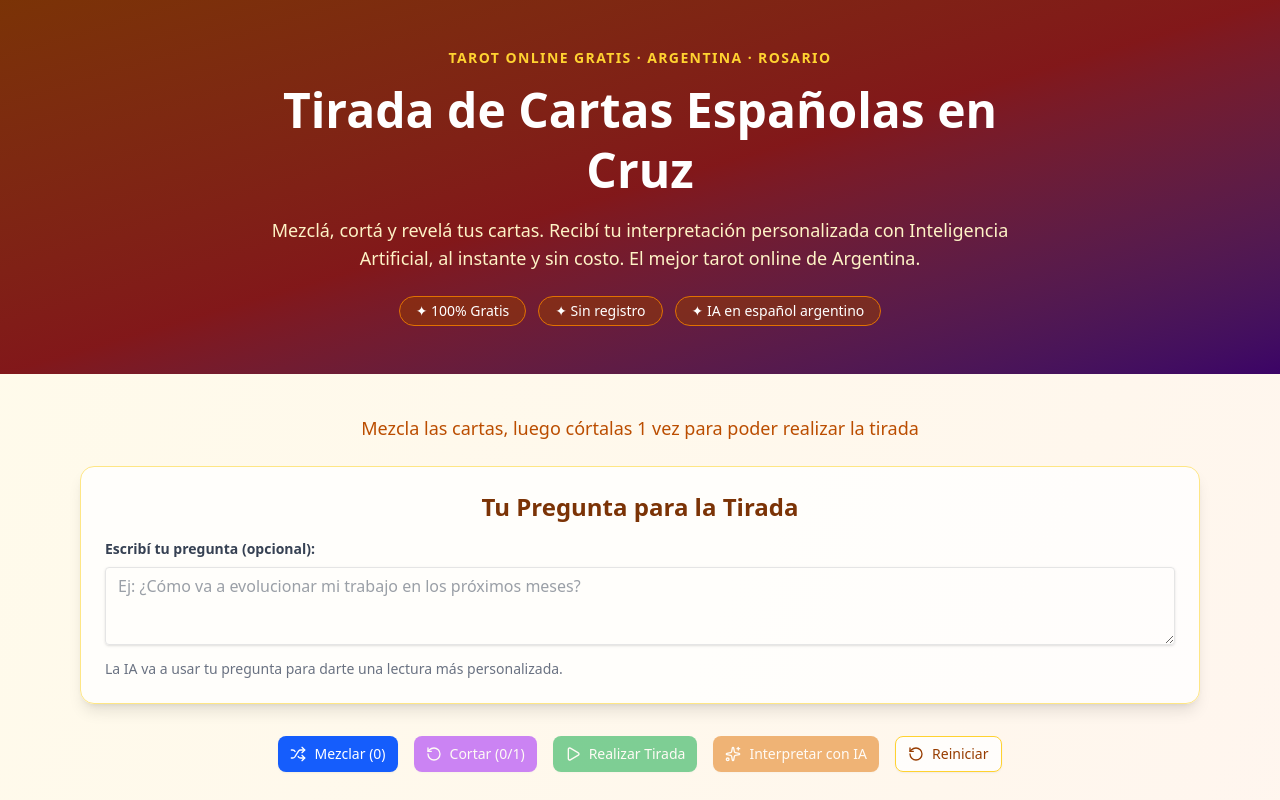
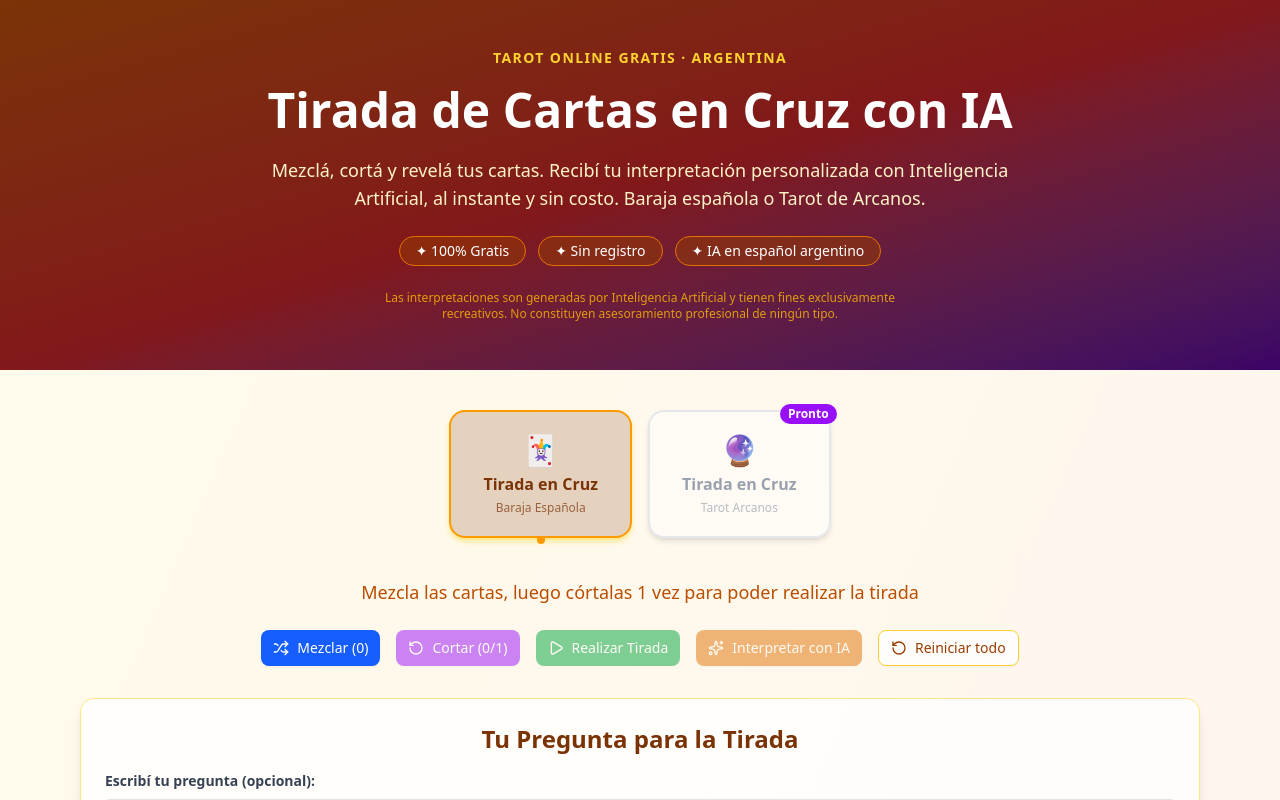
Before and after one commit to EstebanAleart/TiradaCruz, a Next.js app in the folder tiradacruz/: page / in a window 1280 px wide. Shown: the top 800 px of the page. Built offline with nearby package versions, Linux system fonts and the light colour scheme.

Commit message:
feat(chat): mejora visual, oculta prompt interno, muestra pregunta solo si existe, más correcciones y bugfixes

```diff
--- a/tiradacruz/src/app/api/interpretacion/route.js
+++ b/tiradacruz/src/app/api/interpretacion/route.js
@@ -22,13 +22,13 @@ Usás imágenes poéticas y referencias simbólicas. Nunca sos genérica ni obvi
 Podés ser cruda cuando las cartas lo exigen, pero siempre desde la sabiduría, nunca desde la crueldad.
 Cuando respondés preguntas de seguimiento, siempre lo hacés en el contexto de las mismas cartas de la tirada.
 
-Las cartas de esta tirada son:
+ESTAS SON LAS ÚNICAS CARTAS DE LA TIRADA ACTUAL. No menciones, no uses ni inventes ninguna carta que no esté en esta lista. Si el historial de conversación menciona cartas anteriores, ignoralas — solo existís en esta tirada:
 ${cartasContexto}`;
 
     const completion = await groq.chat.completions.create({
       messages: [
         { role: "system", content: systemPrompt },
-        ...mensajes,
+        ...mensajes.map(({ role, content }) => ({ role, content })),
       ],
       model: "llama-3.3-70b-versatile",
       temperature: 0.85,
--- a/tiradacruz/src/app/page.jsx
+++ b/tiradacruz/src/app/page.jsx
@@ -2,14 +2,14 @@ import Hero from "@/components/landing/Hero"
 import FAQ from "@/components/landing/FAQ"
 import Footer from "@/components/landing/Footer"
 import SeoContent from "@/components/landing/SeoContent"
-import TiradaEspanola from "@/components/espanolas/TiradaEspanola"
+import ModoApp from "@/components/ModoApp"
 
 export default function Page() {
   return (
     <div className="min-h-screen bg-gradient-to-br from-amber-50 via-orange-50 to-red-50">
       <Hero />
       <main className="max-w-6xl mx-auto p-4 py-10">
-        <TiradaEspanola />
+        <ModoApp />
         <SeoContent />
         <FAQ />
       </main>
--- /dev/null
+++ b/tiradacruz/src/components/ModoApp.jsx
@@ -0,0 +1,71 @@
+"use client"
+
+import { useState } from "react"
+import TiradaEspanola from "@/components/espanolas/TiradaEspanola"
+
+const MODOS = [
+  {
+    id: "espanolas",
+    label: "Tirada en Cruz",
+    sublabel: "Baraja Española",
+    emoji: "🃏",
+    disponible: true,
+  },
+  {
+    id: "tarot",
+    label: "Tirada en Cruz",
+    sublabel: "Tarot Arcanos",
+    emoji: "🔮",
+    disponible: false,
+  },
+]
+
+export default function ModoApp() {
+  const [modo, setModo] = useState("espanolas")
+
+  return (
+    <>
+      {/* Selector de modo */}
+      <div className="flex justify-center gap-4 mb-10 flex-wrap">
+        {MODOS.map((m) => (
+          <button
+            key={m.id}
+            onClick={() => m.disponible && setModo(m.id)}
+            className={`relative flex flex-col items-center gap-1 px-8 py-5 rounded-2xl border-2 font-semibold transition-all shadow-md
+              ${
+                m.disponible
+                  ? modo === m.id
+                    ? "border-amber-500 bg-amber-900/20 text-amber-900 shadow-amber-200"
+                    : "border-amber-200 bg-white/70 text-amber-800 hover:border-amber-400 hover:bg-amber-50"
+                  : "border-gray-200 bg-white/40 text-gray-400 cursor-not-allowed"
+              }`}
+            title={m.disponible ? undefined : "Próximamente"}
+          >
+            <span className="text-3xl">{m.emoji}</span>
+            <span className="text-base">{m.label}</span>
+            <span className="text-xs font-normal opacity-70">{m.sublabel}</span>
+            {!m.disponible && (
+              <span className="absolute -top-2 -right-2 bg-purple-600 text-white text-xs font-bold px-2 py-0.5 rounded-full">
+                Pronto
+              </span>
+            )}
+            {modo === m.id && m.disponible && (
+              <span className="absolute -bottom-2 left-1/2 -translate-x-1/2 w-2 h-2 bg-amber-500 rounded-full" />
+            )}
+          </button>
+        ))}
+      </div>
+
+      {/* Contenido del modo seleccionado */}
+      {modo === "espanolas" && <TiradaEspanola />}
+
+      {modo === "tarot" && (
+        <div className="text-center py-20 text-gray-500">
+          <p className="text-6xl mb-4">🔮</p>
+          <p className="text-xl font-semibold text-amber-900">Próximamente</p>
+          <p className="text-gray-500 mt-2">El tarot de Arcanos está en desarrollo.</p>
+        </div>
+      )}
+    </>
+  )
+}
--- a/tiradacruz/src/components/espanolas/Controls.jsx
+++ b/tiradacruz/src/components/espanolas/Controls.jsx
@@ -1,11 +1,12 @@
 import { Button } from "@/components/ui/button"
-import { Shuffle, RotateCcw, Play, Sparkles } from "lucide-react"
+import { Shuffle, RotateCcw, Play, Sparkles, RefreshCw } from "lucide-react"
 
 export default function Controls({
   onMezclar,
   onCortar,
   onTirar,
   onInterpretar,
+  onContinuar,
   onReiniciar,
   mezclas,
   cortes,
@@ -13,6 +14,7 @@ export default function Controls({
   puedeRealizar,
   puedeInterpretar,
   cargandoIA,
+  hayConversacion,
 }) {
   return (
     <div className="flex justify-center gap-4 mb-8 flex-wrap">
@@ -54,13 +56,24 @@ export default function Controls({
         {cargandoIA ? "Interpretando..." : "Interpretar con IA"}
       </Button>
 
+      {hayConversacion && (
+        <Button
+          onClick={onContinuar}
+          disabled={cargandoIA}
+          className="flex items-center gap-2 bg-teal-600 hover:bg-teal-700 text-white px-6 py-3"
+        >
+          <RefreshCw className="w-5 h-5" />
+          Nueva tirada (continuar sesión)
+        </Button>
+      )}
+
       <Button
         onClick={onReiniciar}
         variant="outline"
         className="flex items-center gap-2 bg-white/80 hover:bg-white border-amber-300 text-amber-800 px-6 py-3"
       >
         <RotateCcw className="w-5 h-5" />
-        Reiniciar
+        Reiniciar todo
       </Button>
     </div>
   )
--- a/tiradacruz/src/components/espanolas/TiradaEspanola.jsx
+++ b/tiradacruz/src/components/espanolas/TiradaEspanola.jsx
@@ -15,10 +15,8 @@ import ChatLectura from "@/components/espanolas/ChatLectura"
 import PreguntaInput from "@/components/shared/PreguntaInput"
 
 const MENSAJE_INICIAL = "Mezcla las cartas, luego córtalas 1 vez para poder realizar la tirada"
-
 const POSICIONES = ["Presente", "Futuro", "Resultado", "Pasado", "Consejo"]
 
-// Arma el string de contexto de cartas que va fijo en el system prompt
 const buildCartasContexto = (cartasTirada) =>
   cartasTirada
     .map((carta, i) => {
@@ -36,32 +34,31 @@ export default function TiradaEspanola() {
   const [cortes, setCortes] = useState(0)
   const [mensaje, setMensaje] = useState(MENSAJE_INICIAL)
   const [preguntaUsuario, setPreguntaUsuario] = useState("")
-
-  // Conversación: array de { role: 'user'|'assistant', content: string }
   const [conversacion, setConversacion] = useState([])
   const [cargandoIA, setCargandoIA] = useState(false)
   const [errorIA, setErrorIA] = useState("")
-
-  // Cartas con nombre resuelto para el chat y la descarga
   const [cartasConNombre, setCartasConNombre] = useState([])
+  const [modoContin, setModoContin] = useState(false)
+  const [tiradaYaInterpretada, setTiradaYaInterpretada] = useState(false)
 
   useEffect(() => {
     setMazo(crearBaraja())
   }, [])
 
-  const resetTirada = () => {
+  // Solo resetea el estado visual de la tirada — NO toca la conversación ni modoContin
+  const resetVisual = () => {
     setMostrarCartas(false)
     setCartasTirada([null, null, null, null, null])
-    setConversacion([])
     setErrorIA("")
     setCartasConNombre([])
+    setTiradaYaInterpretada(false)
   }
 
   const handleMezclar = () => {
     setMazo((prev) => mezclarArray(prev))
     setMezclas((prev) => prev + 1)
-    setMensaje(`Mazo mezclado ${mezclas + 1} veces`)
-    resetTirada()
+    setMensaje(modoContin ? "Mezclando nueva tirada..." : `Mazo mezclado ${mezclas + 1} veces`)
+    resetVisual()
   }
 
   const handleCortar = () => {
@@ -69,8 +66,8 @@ export default function TiradaEspanola() {
     const posicion = Math.floor(Math.random() * (mazo.length - 10)) + 5
     setMazo((prev) => cortarMazo(prev, posicion))
     setCortes((prev) => prev + 1)
-    setMensaje(`Mazo cortado ${cortes + 1}/1 vez`)
-    resetTirada()
+    setMensaje(modoContin ? "Mazo cortado. Realizá la tirada." : `Mazo cortado ${cortes + 1}/1 vez`)
+    resetVisual()
   }
 
   const handleTirar = () => {
@@ -84,30 +81,39 @@ export default function TiradaEspanola() {
     }))
     setCartasTirada(nuevasCartas)
     setMostrarCartas(true)
-    setMensaje("¡Tirada realizada! Pedí la interpretación con IA cuando quieras.")
-    setConversacion([])
+    setTiradaYaInterpretada(false)
+    setMensaje(
+      modoContin
+        ? "Nueva tirada lista. Escribí tu pregunta en el chat o interpretá directamente."
+        : "¡Tirada realizada! Pedí la interpretación con IA cuando quieras."
+    )
     setErrorIA("")
-
-    const conNombre = nuevasCartas.map((carta, i) => ({
+    setCartasConNombre(
+      nuevasCartas.map((carta, i) => ({
         ...carta,
         nombreCarta: `${VALOR_NOMBRES[carta.valor]} de ${PALOS_NOMBRES[carta.palo]}`,
         posicion: POSICIONES[i],
       }))
-    setCartasConNombre(conNombre)
+    )
   }
 
-  const enviarMensaje = async (textoUsuario, esInicial = false) => {
+  const enviarMensaje = async (textoUsuario, esInicial = false, preguntaOverride = null, displayTexto = undefined) => {
     if (cartasTirada.some((c) => c === null)) return
 
     const cartasContexto = buildCartasContexto(cartasTirada)
+    const pregunta = preguntaOverride !== null ? preguntaOverride : preguntaUsuario
 
-    // Primer mensaje: incluye la pregunta del consultante si la hay
     let contenidoUsuario = textoUsuario
-    if (esInicial && preguntaUsuario.trim()) {
-      contenidoUsuario = `${textoUsuario}\n\nMi pregunta: ${preguntaUsuario.trim()}`
+    if (esInicial && pregunta.trim()) {
+      contenidoUsuario = `${textoUsuario}\n\nMi pregunta: ${pregunta.trim()}`
     }
 
-    const nuevoMensajeUsuario = { role: "user", content: contenidoUsuario }
+    // displayTexto: lo que se muestra en el chat (null = oculto, undefined = usa content)
+    const nuevoMensajeUsuario = {
+      role: "user",
+      content: contenidoUsuario,
+      ...(displayTexto !== undefined && { displayContent: displayTexto }),
+    }
     const historialActualizado = [...conversacion, nuevoMensajeUsuario]
 
     setConversacion(historialActualizado)
@@ -118,21 +124,14 @@ export default function TiradaEspanola() {
       const res = await fetch("/api/interpretacion", {
         method: "POST",
         headers: { "Content-Type": "application/json" },
-        body: JSON.stringify({
-          mensajes: historialActualizado,
-          cartasContexto,
-        }),
+        body: JSON.stringify({ mensajes: historialActualizado, cartasContexto }),
       })
-
       const data = await res.json()
-
       if (!res.ok) {
         setErrorIA(data.error || "Error al obtener la interpretación")
       } else {
-        setConversacion((prev) => [
-          ...prev,
-          { role: "assistant", content: data.respuesta },
-        ])
+        setConversacion((prev) => [...prev, { role: "assistant", content: data.respuesta }])
+        setTiradaYaInterpretada(true)
       }
     } catch {
       setErrorIA("No se pudo conectar con el servicio de IA. Verificá tu conexión.")
@@ -141,13 +140,28 @@ export default function TiradaEspanola() {
     }
   }
 
-  const handleInterpretar = () => {
-    if (!mostrarCartas || cargandoIA) return
-    enviarMensaje("Realizá la interpretación completa de esta tirada en cruz.", true)
+  const handleInterpretar = (preguntaOverride = null) => {
+    if (!mostrarCartas || cargandoIA || tiradaYaInterpretada) return
+    const prompt = modoContin
+      ? "Acabo de hacer una nueva tirada. Interpretá ÚNICAMENTE las cartas que están en el contexto de esta sesión. No uses cartas de tiradas anteriores ni inventes ninguna."
+      : "Realizá la interpretación completa de esta tirada en cruz."
+    // displayTexto: muestra la pregunta del usuario en el chat (o null si no hay, para ocultar el prompt interno)
+    const preguntaDisplay = (modoContin ? preguntaOverride : preguntaUsuario)?.trim() || null
+    enviarMensaje(prompt, !modoContin, preguntaOverride, preguntaDisplay)
   }
 
-  const handleSeguimiento = (texto) => {
-    enviarMensaje(texto)
+  const handleContinuar = () => {
+    setMazo(crearBaraja())
+    setCartasTirada([null, null, null, null, null])
+    setMostrarCartas(false)
+    setMezclas(0)
+    setCortes(0)
+    setPreguntaUsuario("")
+    setErrorIA("")
+    setCartasConNombre([])
+    setTiradaYaInterpretada(false)
+    setModoContin(true)
+    setMensaje("Nueva tirada — mezcla y cortá para continuar la sesión")
   }
 
   const handleReiniciar = () => {
@@ -161,23 +175,29 @@ export default function TiradaEspanola() {
     setConversacion([])
     setErrorIA("")
     setCartasConNombre([])
+    setModoContin(false)
+    setTiradaYaInterpretada(false)
   }
 
   const puedeCortar = mezclas > 0 && cortes < 1
   const puedeRealizar = mezclas >= 1 && cortes === 1
-  const puedeInterpretar = mostrarCartas && !cargandoIA && conversacion.length === 0
+  const puedeInterpretar = mostrarCartas && !cargandoIA && !tiradaYaInterpretada
+  const esperandoPreguntaNuevaTirada = modoContin && mostrarCartas && !tiradaYaInterpretada
+  const sesionActiva = conversacion.length > 0 || cargandoIA
 
   return (
-    <div className="text-center mb-8">
-      <p className="text-amber-700 mb-6 text-lg font-medium">{mensaje}</p>
-
-      <PreguntaInput value={preguntaUsuario} onChange={setPreguntaUsuario} />
+    <div className="mb-8">
+      {/* Mensaje de estado — se oculta una vez que la sesión está activa */}
+      {!sesionActiva && (
+        <p className="text-amber-700 mb-6 text-lg font-medium text-center">{mensaje}</p>
+      )}
 
       <Controls
         onMezclar={handleMezclar}
         onCortar={handleCortar}
         onTirar={handleTirar}
-        onInterpretar={handleInterpretar}
+        onInterpretar={() => handleInterpretar()}
+        onContinuar={handleContinuar}
         onReiniciar={handleReiniciar}
         mezclas={mezclas}
         cortes={cortes}
@@ -185,19 +205,58 @@ export default function TiradaEspanola() {
         puedeRealizar={puedeRealizar}
         puedeInterpretar={puedeInterpretar}
         cargandoIA={cargandoIA}
+        hayConversacion={conversacion.length > 0}
       />
 
-      <CruzLayout cartasTirada={cartasTirada} mostrar={mostrarCartas} />
+      {mostrarCartas ? (
+        // Grid 2 columnas: siempre activo cuando las cartas están reveladas
+        <div className="grid grid-cols-1 lg:grid-cols-2 gap-8 items-start mt-6">
+          {/* Columna izquierda: pregunta + cartas */}
+          <div className="min-w-0">
+            {!modoContin && !tiradaYaInterpretada && (
+              <PreguntaInput value={preguntaUsuario} onChange={setPreguntaUsuario} />
+            )}
+            <CruzLayout cartasTirada={cartasTirada} mostrar={true} />
+            <EstadoMazo totalCartas={mazo.length} mezclas={mezclas} cortes={cortes} />
+          </div>
 
-      <EstadoMazo totalCartas={mazo.length} mezclas={mezclas} cortes={cortes} />
-
+          {/* Columna derecha: chat SIEMPRE visible */}
+          <div className="lg:sticky lg:top-4 min-w-0">
             <ChatLectura
               mensajes={conversacion}
               cargando={cargandoIA}
               error={errorIA}
               cartasTirada={cartasConNombre}
-        onEnviar={handleSeguimiento}
+              onEnviar={(texto) => enviarMensaje(texto)}
+              esperandoPreguntaNuevaTirada={esperandoPreguntaNuevaTirada}
+              onInterpretarConPregunta={(pregunta) => handleInterpretar(pregunta)}
+              siempreVisible
             />
+          </div>
+        </div>
+      ) : (
+        // Layout apilado antes de revelar cartas
+        <>
+          {!modoContin && (
+            <PreguntaInput value={preguntaUsuario} onChange={setPreguntaUsuario} />
+          )}
+          <CruzLayout cartasTirada={cartasTirada} mostrar={false} />
+          <EstadoMazo totalCartas={mazo.length} mezclas={mezclas} cortes={cortes} />
+          {modoContin && conversacion.length > 0 && (
+            <div className="mt-6">
+              <ChatLectura
+                mensajes={conversacion}
+                cargando={cargandoIA}
+                error={errorIA}
+                cartasTirada={cartasConNombre}
+                onEnviar={(texto) => enviarMensaje(texto)}
+                esperandoPreguntaNuevaTirada={false}
+                onInterpretarConPregunta={() => {}}
+              />
+            </div>
+          )}
+        </>
+      )}
     </div>
   )
 }
--- a/tiradacruz/src/components/landing/Hero.jsx
+++ b/tiradacruz/src/components/landing/Hero.jsx
@@ -3,15 +3,14 @@ export default function Hero() {
     <header className="bg-gradient-to-br from-amber-900 via-red-900 to-purple-950 text-white py-12 px-4 text-center">
       <div className="max-w-3xl mx-auto">
         <p className="text-amber-300 text-sm font-semibold uppercase tracking-widest mb-3">
-          Tarot Online Gratis · Argentina · Rosario
+          Tarot Online Gratis · Argentina
         </p>
         <h1 className="text-4xl md:text-5xl font-bold mb-4 leading-tight">
-          Tirada de Cartas Españolas en Cruz
+          Tirada de Cartas en Cruz con IA
         </h1>
         <p className="text-amber-100 text-lg mb-6">
           Mezclá, cortá y revelá tus cartas. Recibí tu interpretación personalizada
-          con Inteligencia Artificial, al instante y sin costo. El mejor tarot online
-          de Argentina.
+          con Inteligencia Artificial, al instante y sin costo. Baraja española o Tarot de Arcanos.
         </p>
         <div className="flex justify-center gap-3 flex-wrap text-sm">
           <span className="bg-amber-800/50 border border-amber-600 rounded-full px-4 py-1">
@@ -24,6 +23,9 @@ export default function Hero() {
             ✦ IA en español argentino
           </span>
         </div>
+        <p className="mt-6 text-amber-400/80 text-xs max-w-lg mx-auto">
+          Las interpretaciones son generadas por Inteligencia Artificial y tienen fines exclusivamente recreativos. No constituyen asesoramiento profesional de ningún tipo.
+        </p>
       </div>
     </header>
   )
```
Also changed, not shown: tiradacruz/src/components/espanolas/ChatLectura.jsx (+45 -9 lines), 2 other files (tests, documents, lock files or other folders). Lines whose indentation alone changed are shown as unchanged.
